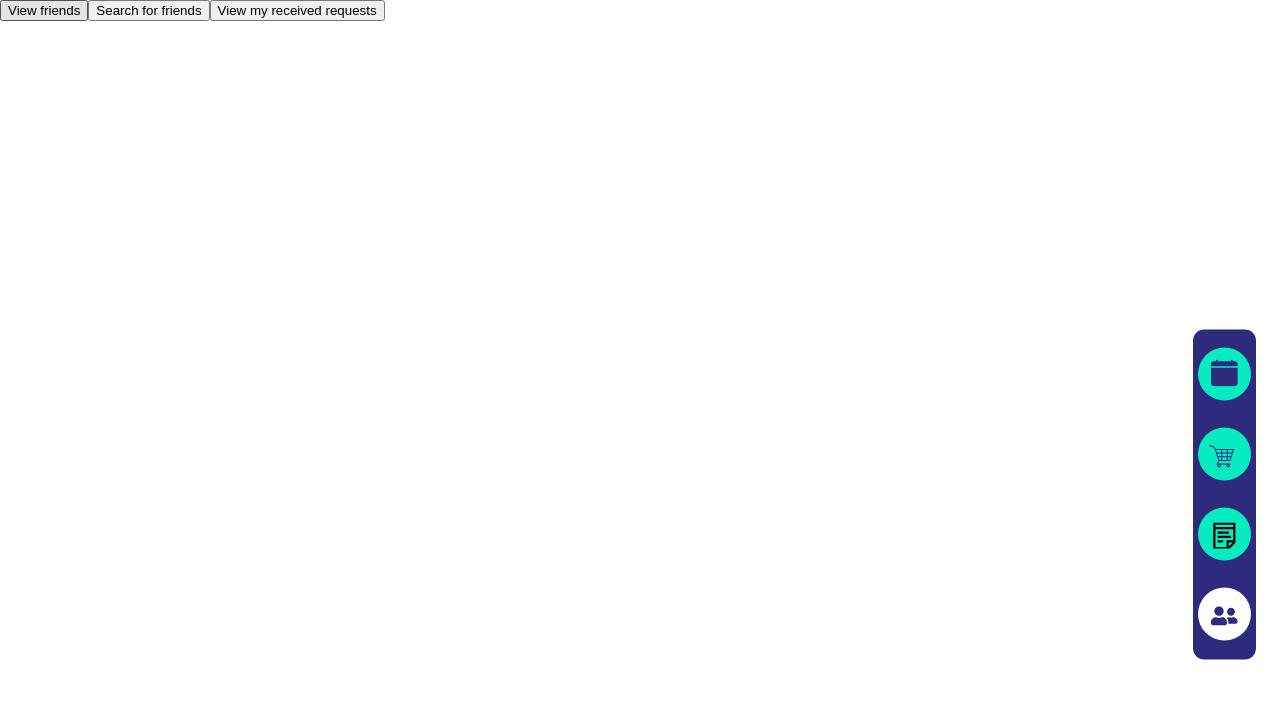
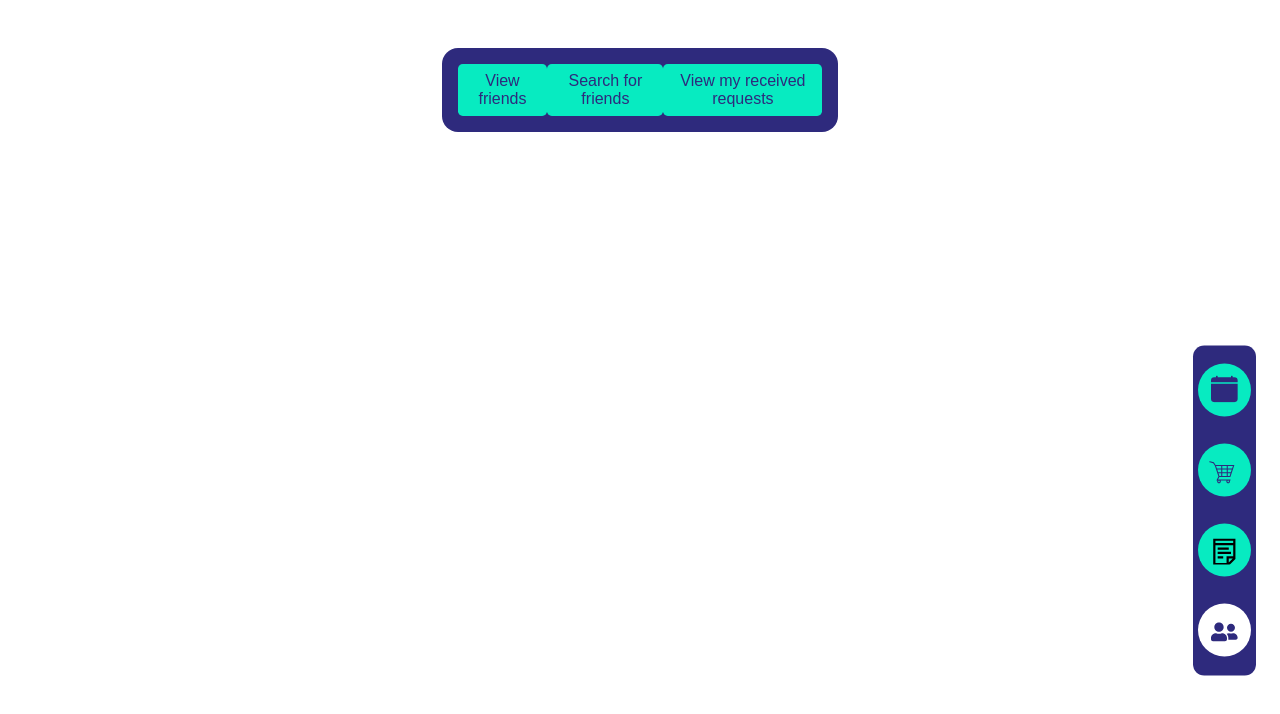
Before and after one commit to tbuller/all-purpose-organiser, a React (Create React App) app in the folder src/: page /home in a window 1280 px wide. Both pictures are taken after a click on the button 1224 px from the left and 614 px from the top of the page. Shown: the top 714 px of the page. Built offline with nearby package versions, Linux system fonts and the light colour scheme; no server answers.

Commit message:
some styling

```diff
--- a/src/src/components/HomePage/HomePage.tsx
+++ b/src/src/components/HomePage/HomePage.tsx
@@ -35,7 +35,6 @@ const HomePage: React.FC<HomePageProps> = ({ navigate }) => {
   return (
     <div className="home-page-container">
       <NavBar />
-      {loggedInUser && <div className="logged-in-as">{`logged in as ${loggedInUser.username}`}</div>}
       {viewedComponent === "calendar" && <Calendar />}
       {viewedComponent === "shopping" && <Shopping />}
       {viewedComponent === "notes" && <Notes />}
--- a/src/src/components/Social/Social.tsx
+++ b/src/src/components/Social/Social.tsx
@@ -5,6 +5,7 @@ import { setUsers } from '../../redux/usersSlice';
 import MyFriends from './MyFriends';
 import SearchFriends from './SearchFriends';
 import ReceivedRequests from './ReceivedRequests';
+import '../../styling/Social/Social.scss';
 
 const Social = () => {
 
@@ -23,9 +24,9 @@ const Social = () => {
   return (
     <div className="social-page-container">
       <span className="buttons-line-container">
-        <button className="view-myfriends-button" onClick={() => setViewPage("myfriends")}>View friends</button>
-        <button className="seach-friends-button" onClick={() => setViewPage("searchfriends")}>Search for friends</button>
-        <button className="received-requests-button" onClick={() => setViewPage("receivedrequests")}>View my received requests</button>
+        <button className={`view-myfriends-button${viewPage === "myfriends" ? " selected" : ""}`} onClick={() => setViewPage("myfriends")}>View friends</button>
+        <button className={`seach-friends-button${viewPage === "searchfriends" ? " selected" : ""}`} onClick={() => setViewPage("searchfriends")}>Search for friends</button>
+        <button className={`received-requests-button${viewPage === "receivedrequests" ? " selected" : ""}`} onClick={() => setViewPage("receivedrequests")}>View my received requests</button>
       </span>
       {viewPage === "myfriends" && <MyFriends />}
       {viewPage === "searchfriends" && <SearchFriends />}
--- /dev/null
+++ b/src/src/styling/Social/Social.scss
@@ -0,0 +1,39 @@
+.social-page-container {
+  display: flex;
+  flex-direction: column;
+  align-items: center;
+  padding: 1em;
+  margin: 1em;
+}
+
+.buttons-line-container {
+  display: flex;
+  left: 0;
+  justify-content: space-between;
+  padding: 1em;
+  margin: 1em;
+  border-radius: 1em;
+  width: 30%;
+  background-color: #2e2a7d;
+}
+
+.view-myfriends-button,
+.seach-friends-button,
+.received-requests-button {
+  padding: 0.5em 1em;
+  background-color: #07ebc1;
+  border: none;
+  border-radius: 0.3em;
+  color: #2e2a7d;
+  font-size: 1em;
+  cursor: pointer;
+  transition: background-color 0.3s, color 0.3s;
+
+  &:hover {
+    background-color: #ffffff;
+  }
+
+  &.selected {
+    background-color: #ffffff;
+  }
+}
```
